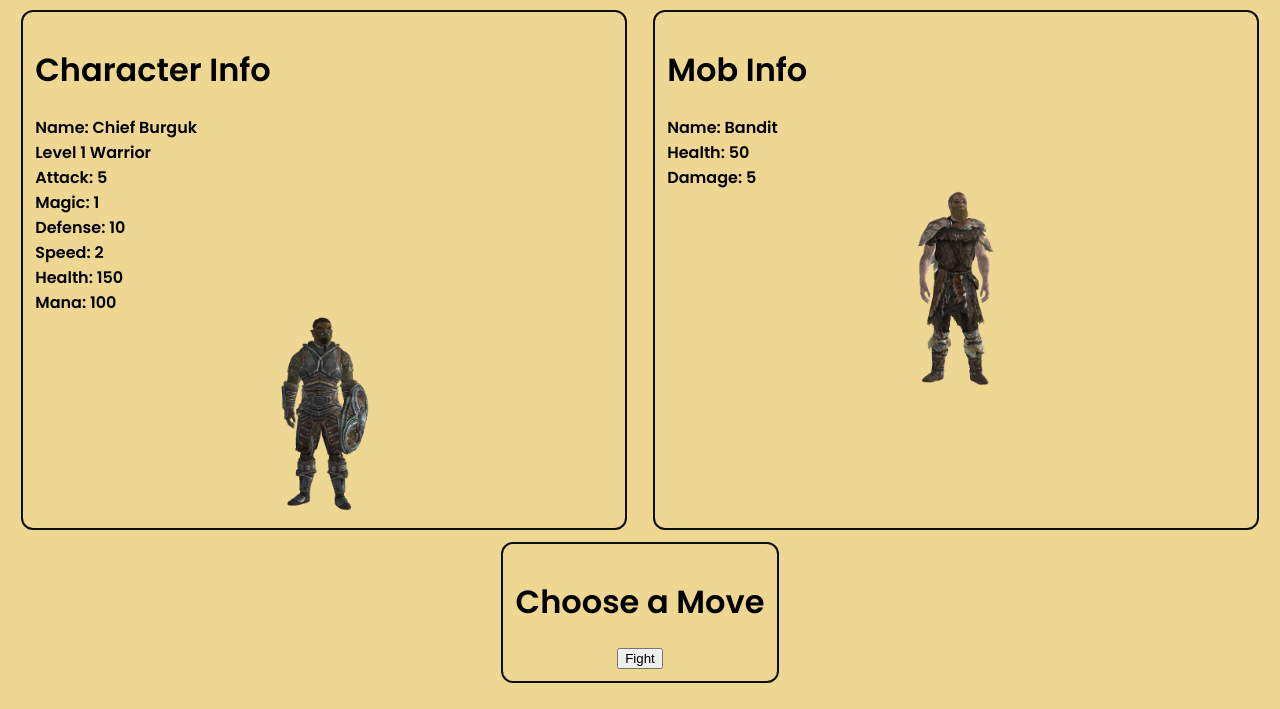
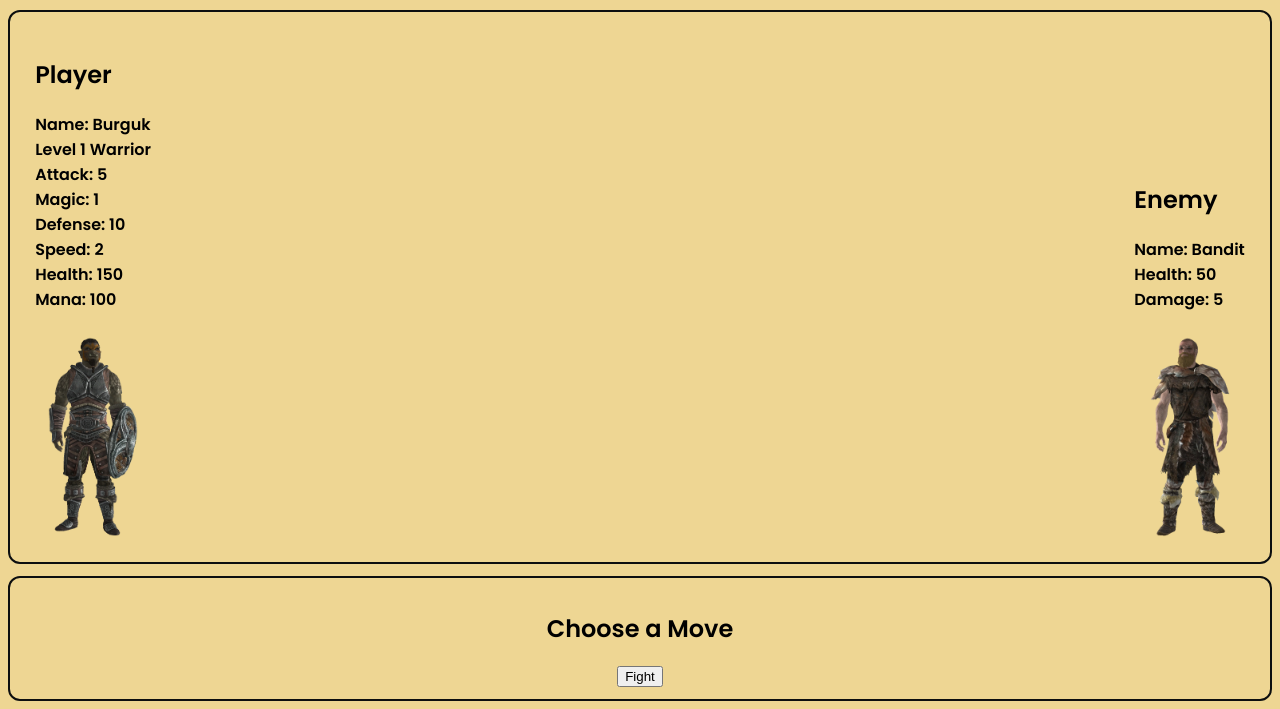
Before and after one commit to gogocons/game, a website with bundled scripts: page index.html in a window 1280 px wide. Both pictures are taken after a click on the button "Warrior". Shown: the part 143-852 px from the top of the page. Built offline with nearby package versions, Linux system fonts and the light colour scheme.

Commit message:
more styling fixes

```diff
--- a/bundle.js
+++ b/bundle.js
@@ -231,6 +231,7 @@ async function startGameLoop() {
 
     // then I want to wait until a user clicks them
     const choice = await waitForChoice();
+    console.log(choice);
 
     // TODO refactor into a game logic function that changes action per choice
     const myDamage = character.getDamage();
@@ -283,7 +284,7 @@ function triggerAnimation(target, animationID) {
 },{"./mobs/mobs":10,"./modules/chooseClass":11,"./modules/diplayCharacterInfo":12,"./modules/displayMobInfo":13,"./modules/setActiveMob":14,"./modules/toggleCharacterInfoDisplays":15}],7:[function(require,module,exports){
 const Mob = require("./mob");
 
-const bandit = new Mob("Bandit", 5, 50, "./images/Bandit_male.webp");
+const bandit = new Mob("Bandit", 5, 50, "./images/Bandit_male.png");
 
 module.exports = bandit
 },{"./mob":9}],8:[function(require,module,exports){
@@ -337,14 +338,14 @@ const characterImage = document.getElementById("character-image");
 
 function chooseClass(classType) {
   if(classType === config.classNames.WarriorClassName) {
-    characterImage.src = "./images/ChiefBurguk.webp";
-    return new Warrior("Chief Burguk");
+    characterImage.src = "./images/ChiefBurguk.png";
+    return new Warrior("Burguk");
   } else if(classType === config.classNames.AssassinClassName) {
-    characterImage.src = "./images/Niruin.webp";
+    characterImage.src = "./images/Niruin.png";
     return new Assassin("Niruin");
   } else if(classType === config.classNames.MageClassName) {
-    characterImage.src = "./images/Wuunferth.webp";
-    return new Mage("Wuunferth the Unliving")
+    characterImage.src = "./images/Wuunferth.png";
+    return new Mage("Wuunferth")
   }
 }
 
@@ -393,8 +394,11 @@ function toggleCharacterInfoDisplays() {
   const selectContainer = document.getElementById("character-select-container");
   selectContainer.style.display = 'none';
 
-  const infoContainer = document.getElementById("character-info-container");
-  infoContainer.style.display = 'inline-block';
+  const infoContainers = document.getElementById("info-containers");
+  infoContainers.style.display = 'flex';
+
+  const characterContainer = document.getElementById("character-info-container");
+  characterContainer.style.display = 'inline-block';
 
   const mobContainer = document.getElementById('mob-info-container');
   mobContainer.style.display = 'inline-block';
--- a/index.css
+++ b/index.css
@@ -12,7 +12,7 @@ body {
   color: rgb(143, 154, 161);
   text-transform: uppercase;
   justify-content: center;
-  margin: 0 0 1% 0;
+  margin-bottom: 1%;
 }
 
 .interact-box {
@@ -20,17 +20,19 @@ body {
   border: 2px solid rgb(12, 14, 15);
   border-radius: 12px;
   text-align: center;
-  justify-content: center;
   margin: auto;
-  max-width: fit-content;
+}
+
+.info-containers {
+  align-items: flex-end;
+  justify-content: space-between;
+  border: 2px solid rgb(12, 14, 15);
+  border-radius: 12px;
+  margin-bottom: 1%;
 }
 
 .info-box {
-  padding: 1%;
-  margin: 0% 1% 1% 1%;
-  border: 2px solid rgb(12, 14, 15);
-  border-radius: 12px;
-  flex-basis: 100%;
+  padding: 2%;
 }
 
 .info-box img {
--- a/index.html
+++ b/index.html
@@ -21,26 +21,26 @@
     </header>
 
     <div class="interact-box" id="character-select-container" style="display: block;">
-      <h1>Choose a Class</h1>
+      <h2>Choose a Class</h2>
 
       <button id="warrior" data-class="warrior">Warrior</button>
       <button id="assassin" data-class="assassin">Assassin</button>
       <button id="mage" data-class="mage">Mage</button>
     </div>
 
-    <div class="info-containers" style="display: flex;">
+    <div class="info-containers" id="info-containers" style="display: none;">
 
       <div class="info-box" id="character-info-container" style="display: none;">
-        <h1>Character Info</h1>
-        <div id="character-info"></div>
+        <h2>Player</h2>
+        <div id="character-info"></div><br>
         <div>
           <img id="character-image" src="">
         </div>
       </div>
 
       <div class="info-box" id="mob-info-container" style="display:none;">
-        <h1>Mob Info</h1>
-        <div id="mob-info"></div>
+        <h2>Enemy</h2>
+        <div id="mob-info"></div><br>
         <div>
           <img id="mob-image" src="">
         </div>
@@ -49,7 +49,7 @@
 
 
     <div class="interact-box" id="user-choices-container" style="display:none;">
-      <h1>Choose a Move</h1>
+      <h2>Choose a Move</h2>
       <div id="choices">
         <button id="fight">
           Fight
--- a/index.js
+++ b/index.js
@@ -66,6 +66,7 @@ async function startGameLoop() {
 
     // then I want to wait until a user clicks them
     const choice = await waitForChoice();
+    console.log(choice);
 
     // TODO refactor into a game logic function that changes action per choice
     const myDamage = character.getDamage();
--- a/mobs/bandit.js
+++ b/mobs/bandit.js
@@ -1,5 +1,5 @@
 const Mob = require("./mob");
 
-const bandit = new Mob("Bandit", 5, 50, "./images/Bandit_male.webp");
+const bandit = new Mob("Bandit", 5, 50, "./images/Bandit_male.png");
 
 module.exports = bandit
```
Also changed, not shown: modules/chooseClass.js (+5 -5 lines), modules/toggleCharacterInfoDisplays.js (+5 -2 lines), images/Bandit_male.png (added), images/ChiefBurguk.png (added), images/Niruin.png (added), images/Wuunferth.png (added), images/miryks.png (deleted), 1 other file.
